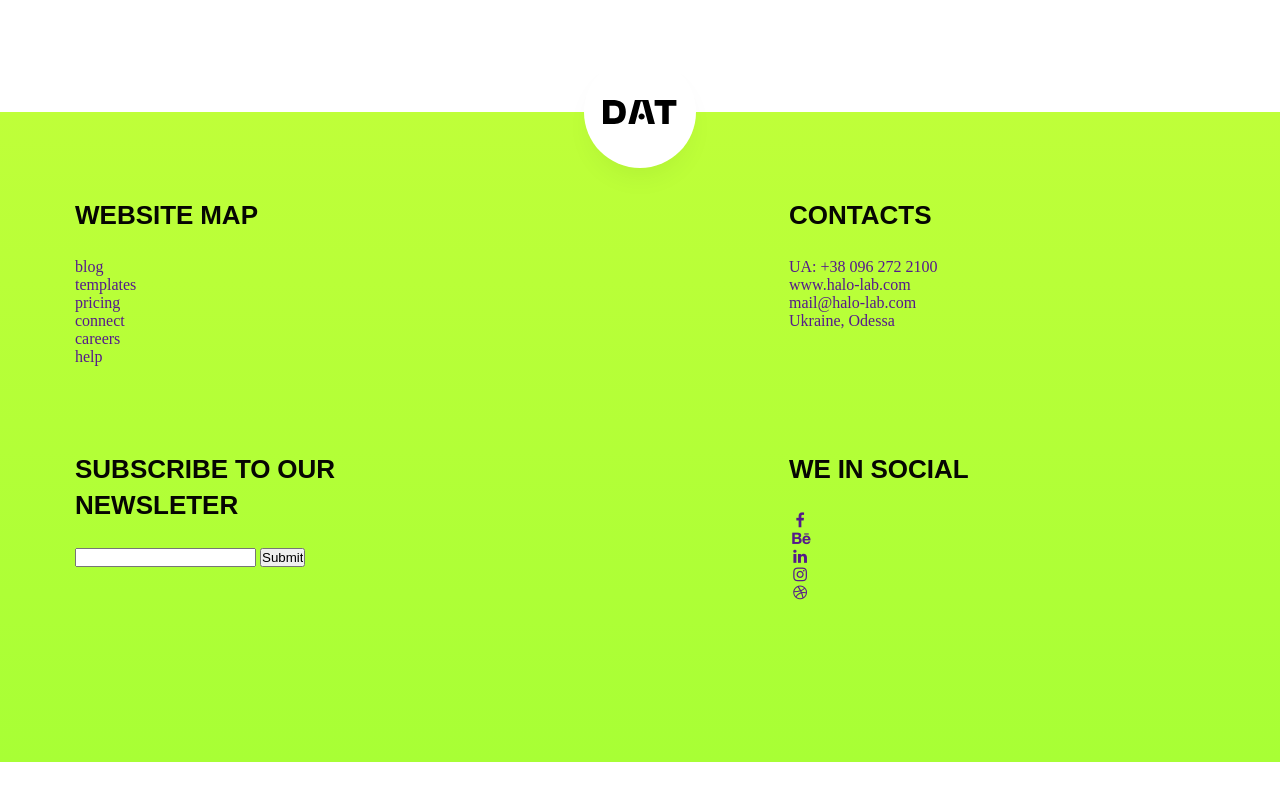
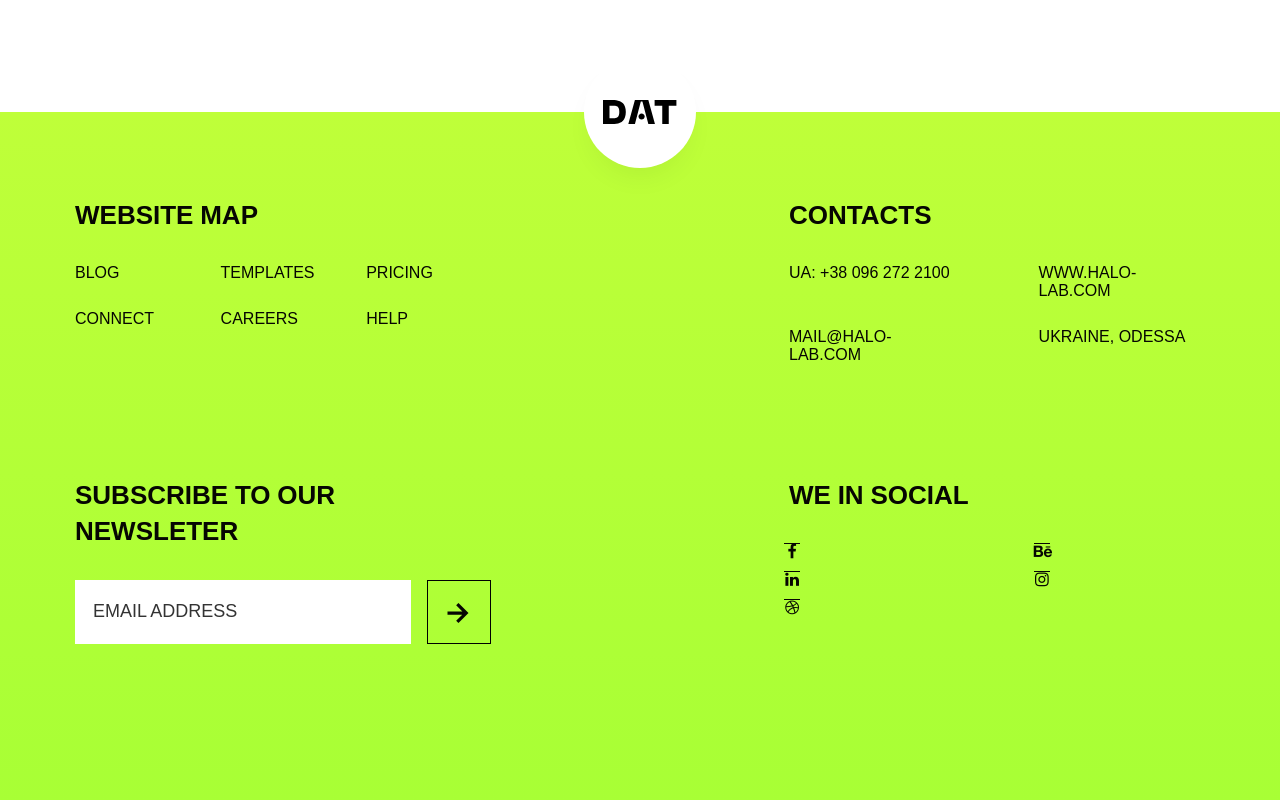
Before and after one commit to Zahra-Rad/DAT, a plain HTML site: page index.html in a window 1280 px wide. Shown: the part 3552-4352 px from the top of the page. Before the commit the page ends 4314 px from the top, so only its background shows below. Drawn offline with nearby package versions, Linux system fonts and the light colour scheme; a web font is replaced by a local one.

Commit message:
last part of footer remaining

```diff
--- a/index.html
+++ b/index.html
@@ -337,8 +337,11 @@
                 <div>
                     <h4>SUBSCRIBE TO OUR NEWSLETER</h4>
                     <div>
-                        <input type="email">
-                        <input type="submit">
+                        <input type="email" placeholder="email address">
+                        <span>
+                            <input type="submit" value=" ">
+
+                        </span>
                     </div>
                 </div>
                 <div>
--- a/style/master.scss
+++ b/style/master.scss
@@ -827,16 +827,131 @@ main {
         > h4 {
           font-family: $secondaryFont;
           font-size: 26px;
-          margin-bottom: 26px;
+          margin-bottom: 32px;
           font-weight: bolder;
           text-transform: uppercase;
           margin-top: 4px;
           color: $secondaryColor;
         }
         > ul {
+          display: flex;
+          flex-wrap: wrap;
+          justify-content: space-between;
+          > li {
+            margin-bottom: 28px;
+            > a {
+              color: $secondaryColor;
+              font-family: $primaryFont;
+              text-transform: uppercase;
+              font-weight: 300;
+              position: relative;
+              &::before {
+                content: "";
+                width: 0;
+                height: 1px;
+                background-color: $secondaryColor;
+                position: absolute;
+                bottom: 0;
+                left: 50%;
+                transform: translateX(-50%);
+                transition: 0.2s;
+              }
+            }
+          }
         }
         > div {
+          display: flex;
+          justify-content: space-between;
+          position: relative;
+          z-index: 1;
           > input {
+            text-transform: uppercase;
+            font-family: $primaryFont;
+            height: 64px;
+            &:first-of-type {
+              background-color: #fff;
+              width: 100%;
+              padding: 8px 12px;
+              color: $secondaryColor;
+              padding-left: 18px;
+              font-size: 18px;
+              font-weight: 400;
+              border: none;
+              &::placeholder {
+                color: #333;
+                transition: 0.2s;
+              }
+              &:focus {
+                outline: none;
+                &::placeholder {
+                  color: white;
+                }
+              }
+            }
+          }
+          > span {
+            z-index: 2;
+            cursor: pointer;
+            overflow: hidden;
+            width: 80px;
+            border: 1px solid #000;
+            margin-left: 16px;
+            position: relative;
+            > input {
+              cursor: pointer;
+              background-color: transparent;
+              transform: rotate(-90deg);
+              background-image: url(../img/bottom-arrow.svg);
+              position: absolute;
+              top: 0;
+              right: 0px;
+              background-repeat: no-repeat;
+              background-position: center center;
+              z-index: 2;
+              width: 64px;
+              height: 64px;
+              border: none;
+            }
+            &::after {
+              content: "";
+              transition: 0.2s;
+              background-color: black;
+              position: absolute;
+              top: 0;
+              left: -100%;
+              width: 100%;
+              height: 100%;
+              z-index: -1;
+            }
+            &:hover {
+              > input {
+                filter: invert(100%);
+              }
+              &::after {
+                left: 0;
+              }
+            }
+          }
+        }
+        &:first-of-type {
+          > ul {
+            > li {
+              width: 30%;
+              > a {
+                &:hover {
+                  &::before {
+                    width: 100%;
+                  }
+                }
+              }
+            }
+          }
+        }
+        &:nth-of-type(2) {
+          > ul {
+            > li {
+              width: 40%;
+            }
           }
         }
       }
```
Also changed, not shown: style/master.css, 2 other files.
